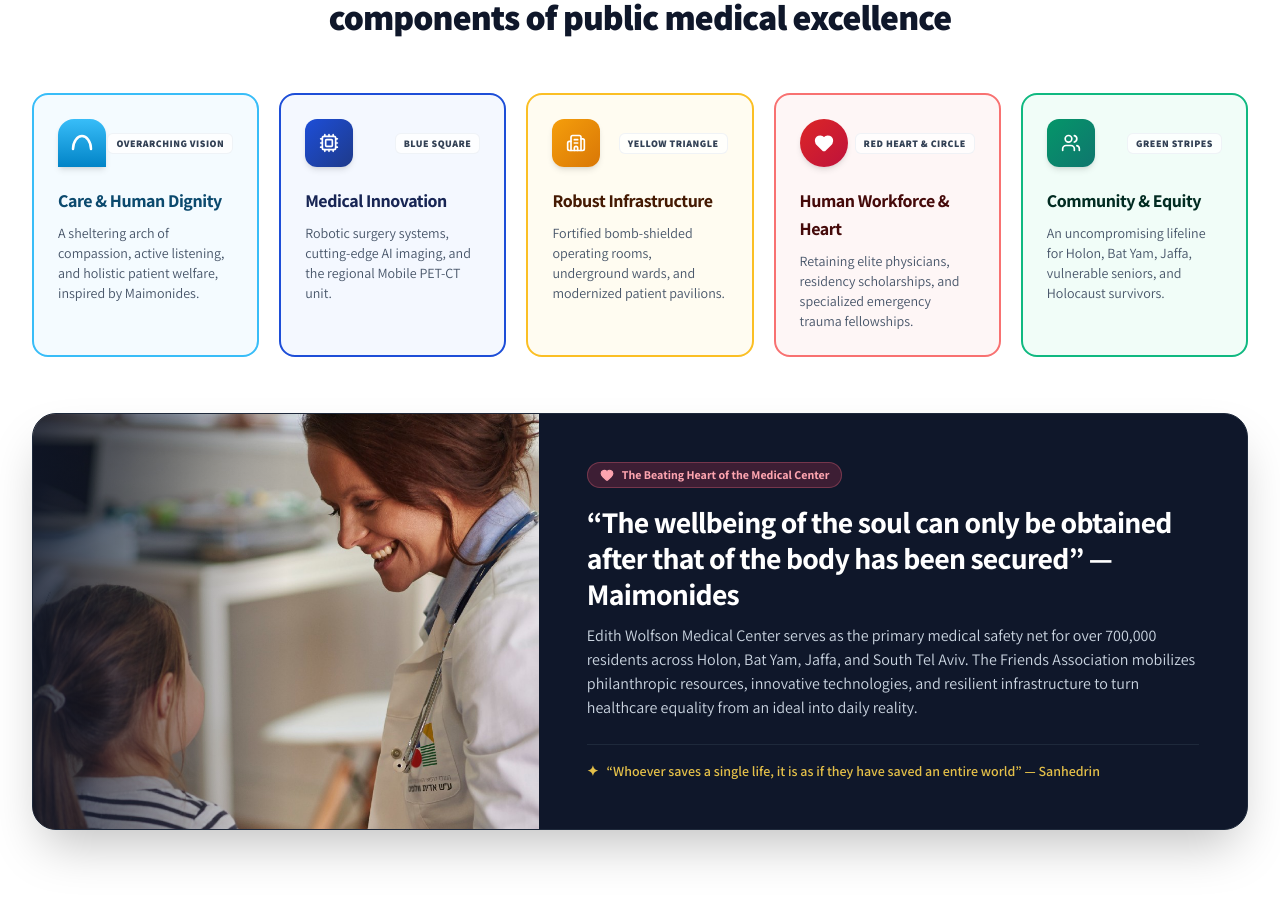
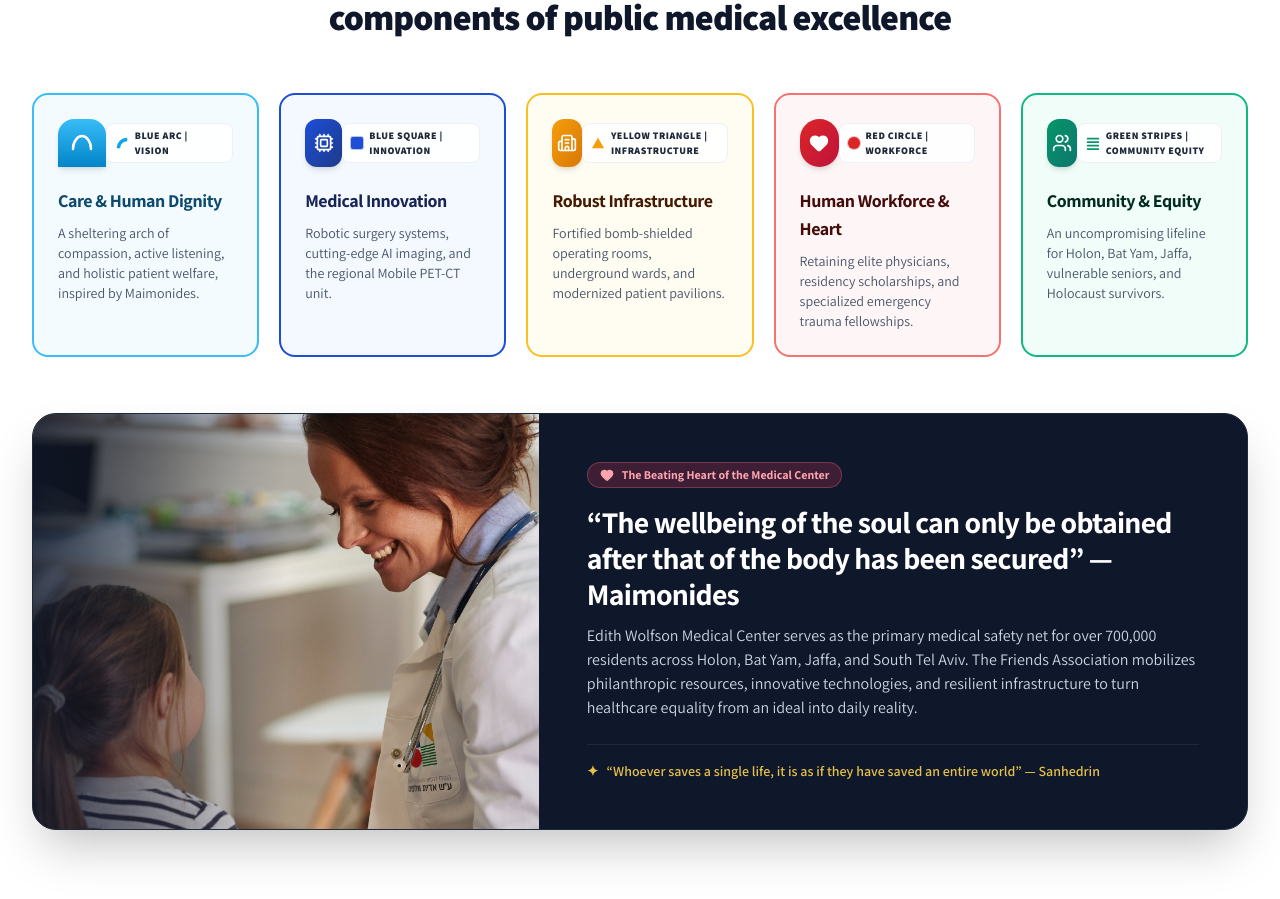
Before and after one commit to isaacbeeri/wolfsonfriends, a React (Vite) app: page / in a window 1280 px wide. Shown: the part 1052-1951 px from the top of the page. Built offline with nearby package versions, Linux system fonts and the light colour scheme; no server answers.

Commit message:
feat(ui): display graphic symbol alongside text label for logo pillar badges

```diff
--- a/src/components/BrandPillars.jsx
+++ b/src/components/BrandPillars.jsx
@@ -6,24 +6,21 @@ export function BrandPillars({ t, lang }) {
 
   const pillarTags = {
     care: {
-      he: "חזון מוביל", en: "Overarching Vision", ar: "الرؤية الشاملة", ru: "Главная миссия", es: "Visión Global", ja: "包括的ビジョン", pt: "Visão Abrangente", fr: "Vision Globale", de: "Übergeordnete Vision"
+      he: "קשת כחולה | חזון מוביל", en: "Blue Arc | Vision", ar: "القوس الأزرق | الرؤية", ru: "Голубая дуга | Миссия", es: "Arco Azul | Visión", ja: "青い弧 | ビジョン", pt: "Arco Azul | Visão", fr: "Arc Bleu | Vision", de: "Blauer Bogen | Vision"
     },
     innovation: {
-      he: "ריבוע כחול", en: "Blue Square", ar: "المربع الأزرق", ru: "Синий квадрат", es: "Cuadrado Azul", ja: "青い正方形", pt: "Quadrado Azul", fr: "Carré Bleu", de: "Blaues Quadrat"
+      he: "ריבוע כחול | חדשנות", en: "Blue Square | Innovation", ar: "المربع الأزرق | الابتكار", ru: "Синий квадрат | Инновации", es: "Cuadrado Azul | Innovación", ja: "青い正方形 | イノベーション", pt: "Quadrado Azul | Inovação", fr: "Carré Bleu | Innovation", de: "Blaues Quadrat | Innovation"
     },
     infrastructure: {
-      he: "משולש צהוב", en: "Yellow Triangle", ar: "المثلث الأصفر", ru: "Желтый треугольник", es: "Triángulo Amarillo", ja: "黄色い三角形", pt: "Triângulo Amarelo", fr: "Triangle Jaune", de: "Gelbes Dreieck"
+      he: "משולש צהוב | תשתיות", en: "Yellow Triangle | Infrastructure", ar: "المثلث الأصفر | البنية التحتية", ru: "Желтый треугольник | Инфраструктура", es: "Triángulo Amarillo | Infraestructura", ja: "黄色い三角形 | インフラ", pt: "Triângulo Amarelo | Infraestrutura", fr: "Triangle Jaune | Infrastructure", de: "Gelbes Dreieck | Infrastruktur"
     },
     workforce: {
-      he: "לב ומעגל אדום", en: "Red Heart & Circle", ar: "القلب والدائرة الحمراء", ru: "Красное сердце", es: "Corazón y Círculo Rojo", ja: "赤いハートと円", pt: "Coração e Círculo Vermelho", fr: "Cœur et Cercle Rouge", de: "Rotes Herz & Kreis"
+      he: "מעגל אדום | צוות וחמלה", en: "Red Circle | Workforce", ar: "الدائرة الحمراء | الكוادر", ru: "Красный круг | Команда", es: "Círculo Rojo | Personal", ja: "赤い円 | 人材", pt: "Círculo Vermelho | Equipe", fr: "Cercle Rouge | Équipe", de: "Roter Kreis | Personal"
     },
     community: {
-      he: "פסים ירוקים", en: "Green Stripes", ar: "الخطوط الخضراء", ru: "Зеленые полосы", es: "Franjas Verdes", ja: "緑のストライプ", pt: "Listras Verdes", fr: "Bandes Vertes", de: "Grüne Streifen"
+      he: "פסים ירוקים | קהילה ושוויון", en: "Green Stripes | Community Equity", ar: "الخطوط الخضراء | المجتمع", ru: "Зеленые полосы | Сообщество", es: "Franjas Verdes | Comunidad", ja: "緑のストライプ | 地域社会", pt: "Listras Verdes | Comunidade", fr: "Bandes Vertes | Communauté", de: "Grüne Streifen | Gemeinschaft"
     }
   };
-
-  const getTag = (key) => (pillarTags[key] && (pillarTags[key][t.lang || 'he'] || pillarTags[key].en)) || '';
-
 
   const pillarsList = [
     {
@@ -38,6 +35,11 @@ export function BrandPillars({ t, lang }) {
           <path d="M3 18C3 10.5 7.5 5 12 5C16.5 5 21 10.5 21 18" strokeLinecap="round" />
         </svg>
       ),
+      logoSymbol: (
+        <svg className="w-3.5 h-3.5 text-sky-500 fill-sky-500 shrink-0" viewBox="0 0 16 16">
+          <path d="M2 14C2 7.373 7.373 2 14 2V6C9.582 6 6 9.582 6 14H2Z" />
+        </svg>
+      ),
       tag: (pillarTags.care[lang] || pillarTags.care.en)
     },
     {
@@ -48,6 +50,9 @@ export function BrandPillars({ t, lang }) {
       iconBg: "bg-gradient-to-br from-blue-700 to-blue-900",
       shape: "rounded-xl",
       icon: <Cpu className="w-5 h-5 text-white" />,
+      logoSymbol: (
+        <span className="w-3 h-3 bg-blue-700 rounded-[2px] inline-block shrink-0 ring-1 ring-blue-900/30" />
+      ),
       tag: (pillarTags.innovation[lang] || pillarTags.innovation.en)
     },
     {
@@ -58,6 +63,11 @@ export function BrandPillars({ t, lang }) {
       iconBg: "bg-gradient-to-br from-amber-500 to-amber-600",
       shape: "rounded-xl",
       icon: <Building2 className="w-5 h-5 text-white" />,
+      logoSymbol: (
+        <svg className="w-3.5 h-3.5 text-amber-500 fill-amber-500 shrink-0" viewBox="0 0 16 16">
+          <polygon points="8,2 15,14 1,14" />
+        </svg>
+      ),
       tag: (pillarTags.infrastructure[lang] || pillarTags.infrastructure.en)
     },
     {
@@ -68,6 +78,9 @@ export function BrandPillars({ t, lang }) {
       iconBg: "bg-gradient-to-br from-red-600 to-rose-700",
       shape: "rounded-full",
       icon: <Heart className="w-5 h-5 fill-white text-white" />,
+      logoSymbol: (
+        <span className="w-3 h-3 bg-red-600 rounded-full inline-block shrink-0 ring-1 ring-red-700/30" />
+      ),
       tag: (pillarTags.workforce[lang] || pillarTags.workforce.en)
     },
     {
@@ -78,6 +91,14 @@ export function BrandPillars({ t, lang }) {
       iconBg: "bg-gradient-to-br from-emerald-600 to-teal-700",
       shape: "rounded-xl",
       icon: <Users className="w-5 h-5 text-white" />,
+      logoSymbol: (
+        <svg className="w-3.5 h-3.5 text-emerald-600 fill-emerald-600 shrink-0" viewBox="0 0 16 16">
+          <rect x="1" y="2" width="14" height="2" rx="0.5" />
+          <rect x="1" y="6" width="14" height="2" rx="0.5" />
+          <rect x="1" y="10" width="14" height="2" rx="0.5" />
+          <rect x="1" y="14" width="14" height="2" rx="0.5" />
+        </svg>
+      ),
       tag: (pillarTags.community[lang] || pillarTags.community.en)
     }
   ];
@@ -109,8 +130,9 @@ export function BrandPillars({ t, lang }) {
                   <span className={`w-12 h-12 ${item.shape} ${item.iconBg} text-white flex items-center justify-center shadow-md`}>
                     {item.icon}
                   </span>
-                  <span className="text-[10px] font-extrabold uppercase tracking-wider px-2 py-0.5 rounded-md bg-white/80 text-slate-700 shadow-xs border border-slate-200/50">
-                    {item.tag}
+                  <span className="inline-flex items-center gap-1.5 text-[10px] font-extrabold uppercase tracking-wider px-2 py-1 rounded-lg bg-white/90 text-slate-800 shadow-xs border border-slate-200/60">
+                    {item.logoSymbol}
+                    <span>{item.tag}</span>
                   </span>
                 </div>
                 <h3 className="text-lg font-bold mb-2 tracking-tight">
@@ -156,3 +178,5 @@ export function BrandPillars({ t, lang }) {
     </section>
   );
 }
+
+export default BrandPillars;
```
